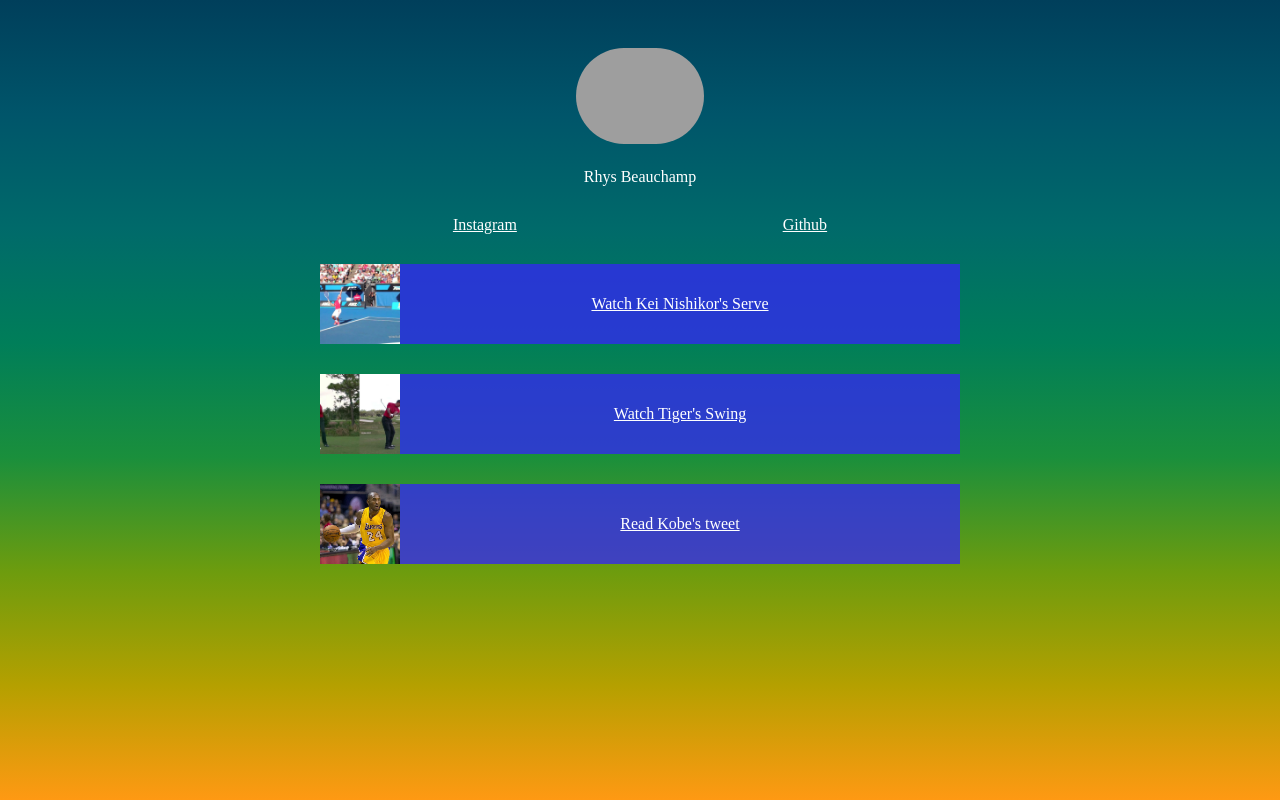
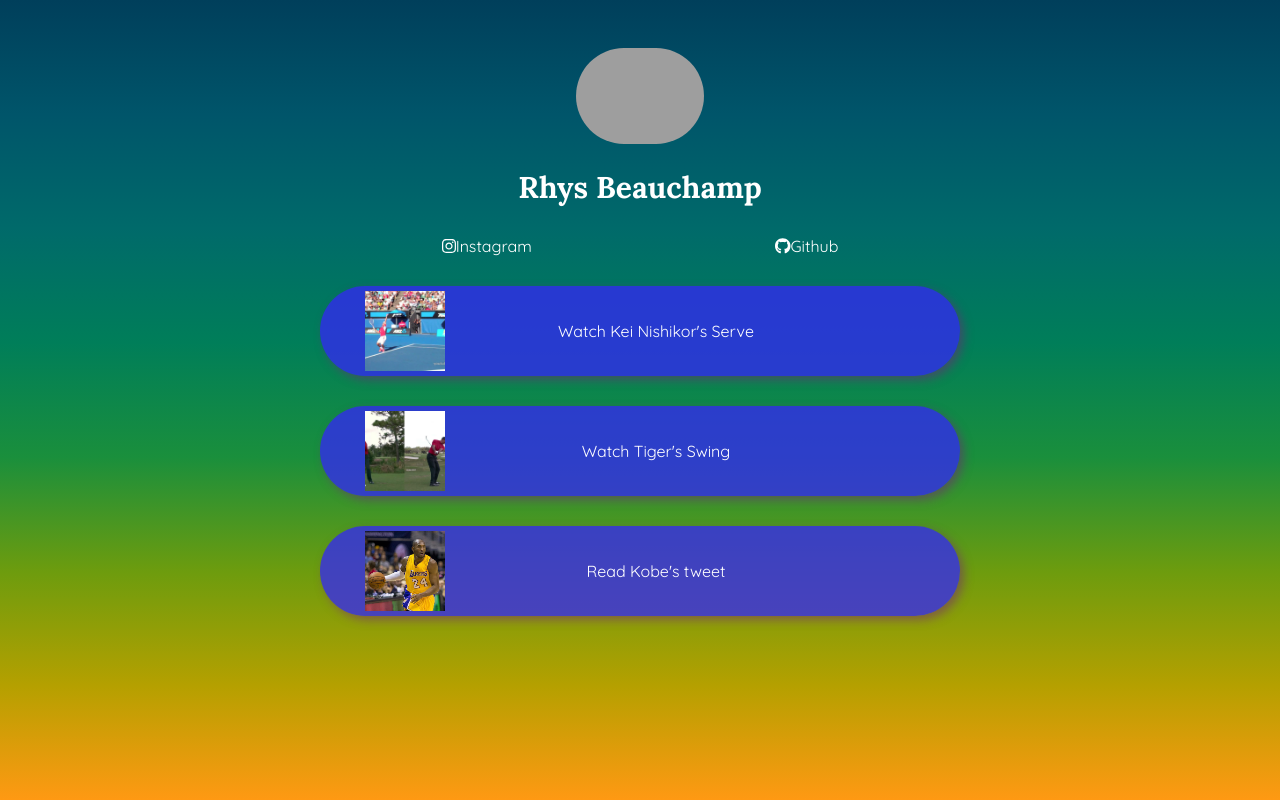
Before and after one commit to rbeau12/link-in-bio, a plain HTML site: page index.html in a window 1280 px wide. Drawn offline with Linux system fonts and the light colour scheme; grey boxes are pictures that could not be loaded.

Commit message:
Page completed

```diff
--- a/index.html
+++ b/index.html
@@ -1,6 +1,10 @@
 <!DOCTYPE html>
   <html>
     <head>
+      <link rel="preconnect" href="https://fonts.googleapis.com">
+      <link rel="preconnect" href="https://fonts.gstatic.com" crossorigin>
+      <link href="https://fonts.googleapis.com/css2?family=Lora:ital,wght@0,400..700;1,400..700&family=Quicksand:wght@300..700&display=swap" rel="stylesheet">
+      <script src="https://cdnjs.cloudflare.com/ajax/libs/font-awesome/6.5.2/js/all.min.js"></script>
       <title>My homepage</title>
       <meta charset="UTF-8">
       <meta name="viewport" content="width=device-width, initial-scale=1.0">
@@ -14,6 +18,7 @@
           background: linear-gradient(180deg, #003f5b, #00556a, #006a6a, #007e59, #1a8f3c, #6d9c0e, #b5a000, #ff9913); /* made at https://learnui.design/tools/gradient-generator.html */
           min-height: 100%;
           color: rgba(255, 255, 255, 1.0);
+          font-family:"Quicksand";
         }
         .avatar-image{width:128px;height:128pxl;
           object-fit:cover;
@@ -23,15 +28,21 @@
           width:80px;
           height:80px;
           object-fit:cover;
+          margin-left:40px;
         }
         a{
           color: rgba(255, 255, 255, 1.0);
+          text-decoration:none;
         }
         .item{
           background-color:rgba(52, 39, 245, 0.76);
           margin-bottom:30px;
           display:flex;
           align-items:center;
+          border-radius:1000px;
+          padding: 5px;
+          padding-right: 93px;
+          box-shadow: 4px 4px 10px 0px rgba(122,32,122,0.5);
         }
         .main-container{
           max-width:640px;
@@ -42,8 +53,11 @@
           text-align:center;
         }
         .name-row{
+          font-family:"Lora";
           margin-bottom:30px;
           text-align:center;
+          font-size:30px;
+          font-weight:700;
         }
         .social-icons-row{
           margin-bottom:30px;
@@ -67,8 +81,10 @@
           Rhys Beauchamp
         </div>
         <div class="social-icons-row">
-          <a target="_blank" href="https://www.instagram.com/rhysabeauchamp/">Instagram</a>
-          <a target="_blank" href="https://github.com/rbeau12">Github</a>
+          <a target="_blank" href="https://www.instagram.com/rhysabeauchamp/">
+            <i class="fa-brands fa-instagram"></i>Instagram</a>
+          <a target="_blank" href="https://github.com/rbeau12">
+            <i class="fa-brands fa-github"></i>Github</a>
         </div>
         <div class="links-row">
           <div class="item">
```
